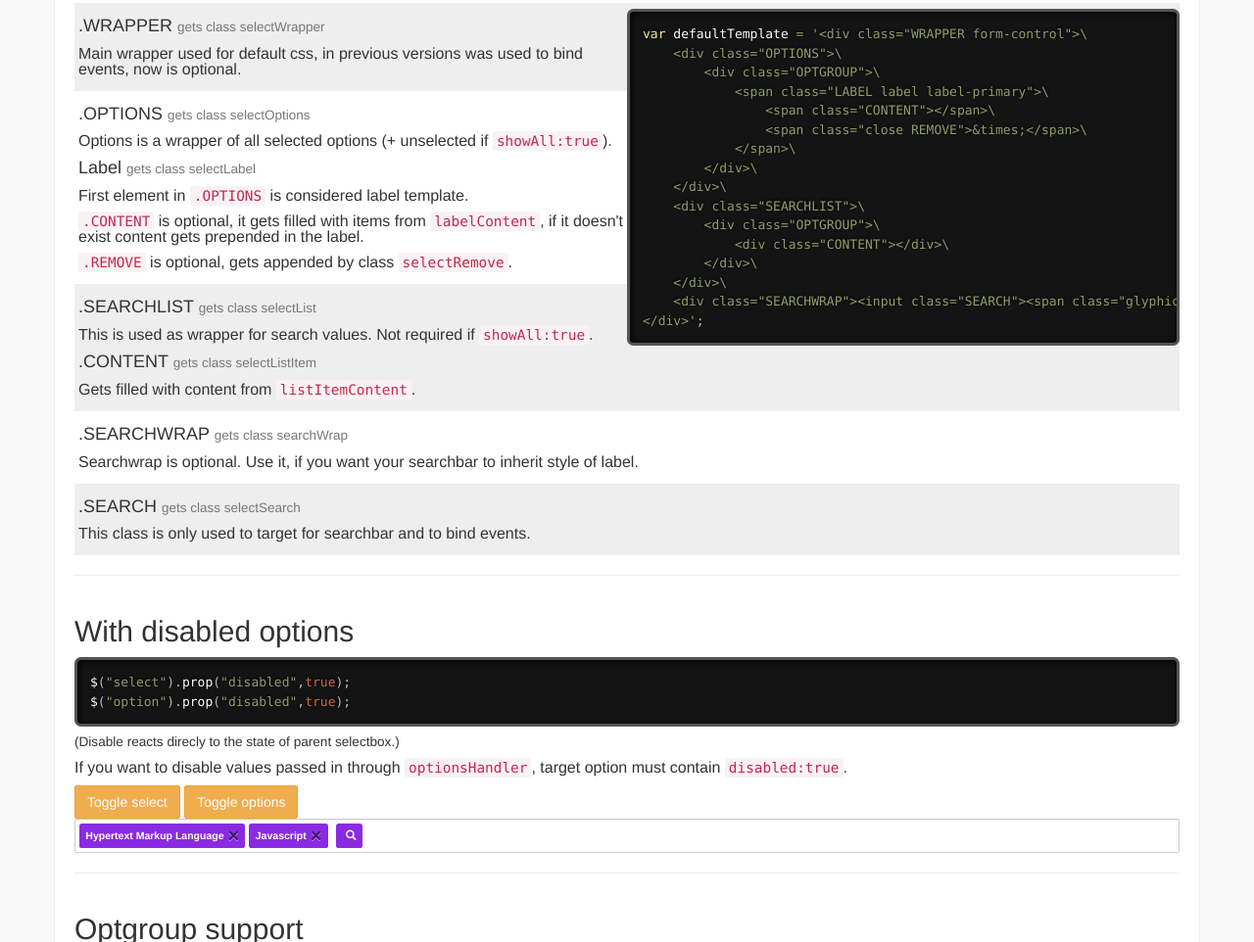
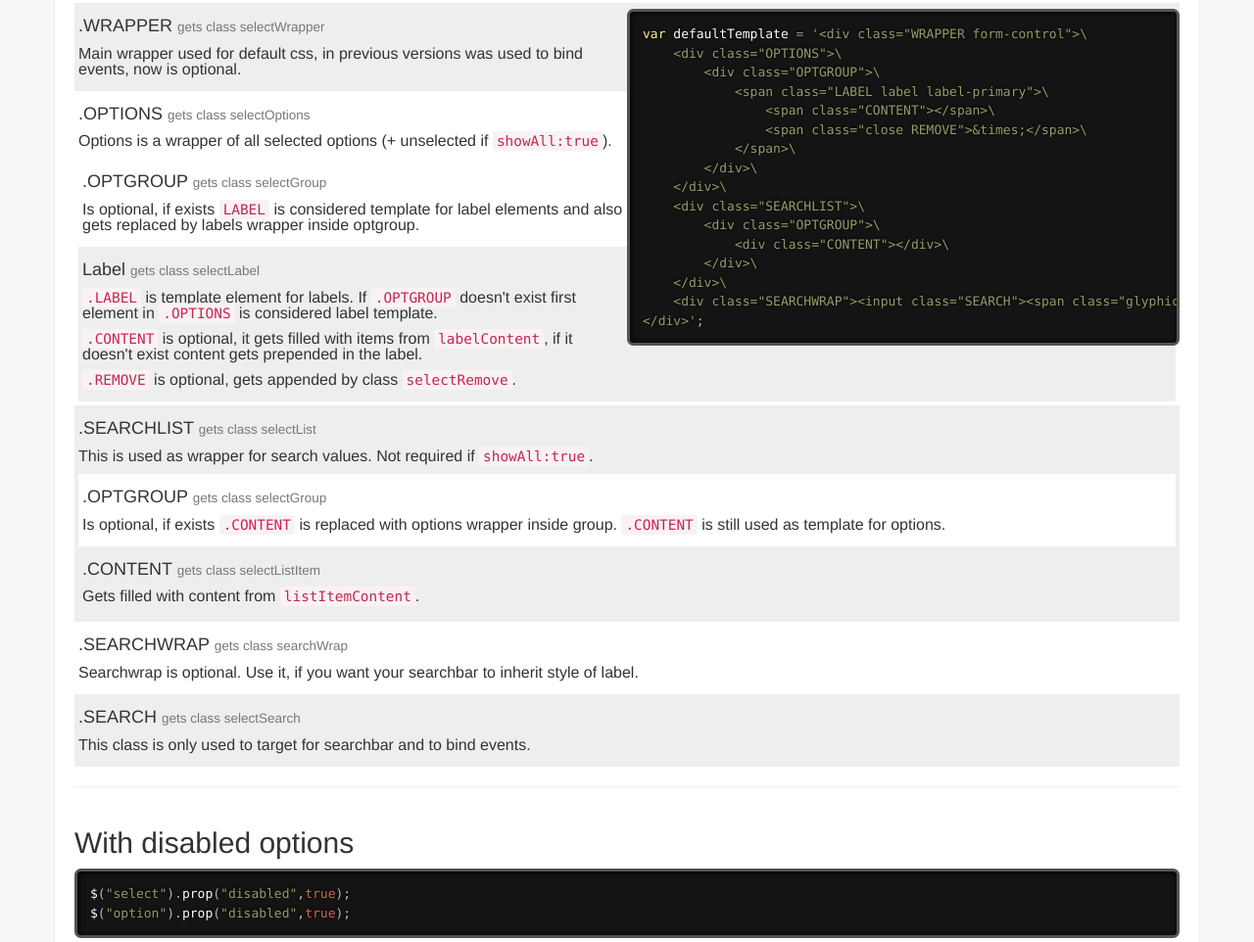
Before and after one commit to ZaneCZ/prettySelect, a plain HTML site: page index.html in a window 1280 px wide. Shown: the part 2411-3373 px from the top of the page at 98% size. Drawn offline with Linux system fonts and the light colour scheme.

Commit message:
Update docs

```diff
--- a/index.html
+++ b/index.html
@@ -387,16 +387,28 @@
                             <div class="expl">
                                 <h4>.OPTIONS <small>gets class selectOptions</small></h4>
                                 <p>Options is a wrapper of all selected options (+ unselected if <code>showAll:true</code>).</p>
-                                <h4>Label <small>gets class selectLabel</small></h4>
-                                <p>First element in <code>.OPTIONS</code> is considered label template.</p>
-                                <p><code>.CONTENT</code> is optional, it gets filled with items from <code>labelContent</code>, if it doesn't exist content gets prepended in the label.</p>
-                                <p><code>.REMOVE</code> is optional, gets appended by class <code>selectRemove</code>.</p>
+                                <div class="expl">
+                                    <h4>.OPTGROUP <small>gets class selectGroup</small></h4>
+                                    <p>Is optional, if exists <code>LABEL</code> is considered template for label elements and also gets replaced by labels wrapper inside optgroup.</p>
+                                </div>
+                                <div class="expl">
+                                    <h4>Label <small>gets class selectLabel</small></h4>
+                                    <p><code>.LABEL</code> is template element for labels. If <code>.OPTGROUP</code> doesn't exist first element in <code>.OPTIONS</code> is considered label template.</p>
+                                    <p><code>.CONTENT</code> is optional, it gets filled with items from <code>labelContent</code>, if it doesn't exist content gets prepended in the label.</p>
+                                    <p><code>.REMOVE</code> is optional, gets appended by class <code>selectRemove</code>.</p>
+                                </div>
                             </div>
                             <div class="expl">
                                 <h4>.SEARCHLIST <small>gets class selectList</small></h4>
                                 <p>This is used as wrapper for search values. Not required if <code>showAll:true</code>.</p>
-                                <h4>.CONTENT <small>gets class selectListItem</small></h4>
-                                <p>Gets filled with content from <code>listItemContent</code>.</p>
+                                <div class='expl'>
+                                    <h4>.OPTGROUP <small>gets class selectGroup</small></h4>
+                                    <p>Is optional, if exists <code>.CONTENT</code> is replaced with options wrapper inside group. <code>.CONTENT</code> is still used as template for options.</p>
+                                </div>
+                                <div class='expl'>
+                                    <h4>.CONTENT <small>gets class selectListItem</small></h4>
+                                    <p>Gets filled with content from <code>listItemContent</code>.</p>
+                                </div>
                             </div>
                             <div class="expl">
                                 <h4>.SEARCHWRAP <small>gets class searchWrap</small></h4>
```
